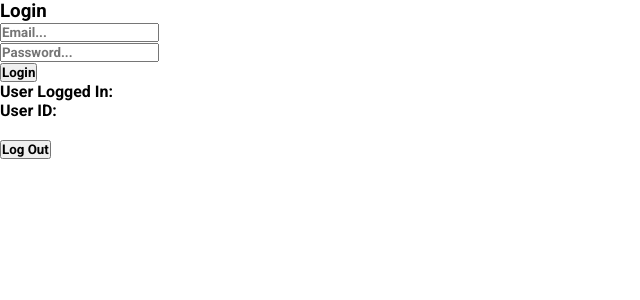
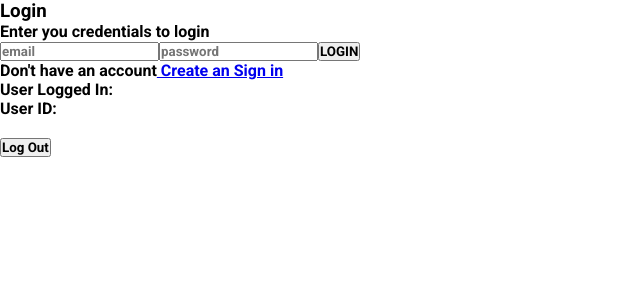
Before and after one commit to DevDynasty01/connect-u, a React (Create React App) app: page /login in a window 1280 px wide. Shown: the top 300 px of the page, without its empty margins (0-640 px from the left). Built offline with nearby package versions, Linux system fonts and the light colour scheme; no server answers.

Commit message:
start satyle login page

```diff
--- a/src/App.js
+++ b/src/App.js
@@ -4,7 +4,7 @@ import { EmployeePage } from './Pages/EmployeePage';
 import { LoginForm } from './Pages/LoginForm';
 import { SignUpForm } from './Pages/SignUpForm';
 import { HomePage } from './Pages/HomePage';
-import { EmployerTask } from './Pages/EmployerTask';
+import { EmployerPage} from './Pages/EmployerPage';
 import { NewTaskForm } from './Components/NewTaskForm';
 import { BrowserRouter, Routes, Route } from 'react-router-dom';
 import { EmployerDashboard } from './Components/EmployerDashboard';
@@ -28,7 +28,7 @@ function App() {
             <Route path='/' element={<HomePage />} />
             <Route path='/login' element={<LoginForm />} />
             <Route path='/new-user' element={<SignUpForm />} />
-            <Route path='/manager-page' element={<EmployerTask />} />
+            <Route path='/manager-page' element={<EmployerPage />} />
             <Route path='/employee-page' element={<EmployeePage />} />
             <Route path='/employer-dashboard' element={<EmployerDashboard />} />
 			      <Route path='/employee-task' element={<EmployeeTask/>}/>
--- a/src/Pages/EmployerTask.js
+++ b/src/Pages/EmployerPage.js
@@ -1,10 +1,10 @@
 import React from "react";
 import { useNavigate } from 'react-router-dom'
-import './EmployerStyle.css'
+import '../Style/EmployerPage.css'
 
 
 
-export const EmployerTask = () => {
+export const EmployerPage = () => {
   const navigate = useNavigate();
 
   const logout = () => {
@@ -23,11 +23,11 @@ export const EmployerTask = () => {
 
   return (
     <>
-      <div className="Dashboard">Welcome to Employer Dashboard</div>
-      <br />
+      <h1>Welcome to your page</h1>
+
       <div className=" project">
         My projects
-        <br />
+
         <button onClick= {TaskAssignment}>Task managment </button>
         <button> Assign new task </button>
 
--- a/src/Pages/EmployerStyle.css
+++ /dev/null
@@ -1,6 +0,0 @@
- .Dashboard{
-
-background-color: blue;
-padding: 100px;
-font-size: xx-large;
- }
--- a/src/Pages/LoginForm.js
+++ b/src/Pages/LoginForm.js
@@ -1,13 +1,13 @@
 import React, { useEffect, useState } from 'react';
 import { useNavigate } from 'react-router-dom';
 import axios from 'axios';
-
 import {
 	signInWithEmailAndPassword,
 	onAuthStateChanged,
 	signOut,
 } from 'firebase/auth';
 import { auth } from '../firebase/firebaseConfig';
+import '../Style/LoginForm.css'
 
 export const LoginForm = () => {
 	const navigate = useNavigate();
@@ -54,26 +54,37 @@ export const LoginForm = () => {
 	};
 
 	return (
-		<div className='boxes'>
-			<div>
-				<h3> Login </h3>
+		<div className='login-page'>
+			<div className='form'>
+				<div className='login-text'>
+				<div className='login-header'>
+				   <h3> Login </h3>
+				   <p>Enter you credentials to login</p>
+				</div>
+				</div>
+
+				<form className='login-form'>
+
 				<input
-					placeholder='Email...'
+					placeholder='email'
 					onChange={(event) => {
 						setLoginEmail(event.target.value);
 					}}
 				/>
-				<br />
+
 				<input
-					placeholder='Password...'
+					placeholder='password'
 					type='password'
 					onChange={(event) => {
 						setLoginPassword(event.target.value);
 					}}
 				/>
-				<br />
 
-				<button onClick={login}> Login</button>
+
+				<button onClick={login}>LOGIN</button>
+				<p className='not-registered'>Don't have an account
+				<a href="http://localhost:3000/new-user"> Create an Sign in</a></p>
+				</form>
 			</div>
 
 			<h4> User Logged In: </h4>
@@ -82,6 +93,7 @@ export const LoginForm = () => {
 			{user?.uid}
 			<br />
 			<button onClick={logout}> Log Out </button>
+
 		</div>
 	);
 };
```
Also changed, not shown: src/Pages/EmployeeTask.js (+1 -11 lines), src/Style/EmployerPage.css (added), src/Style/LoginForm.css (added).
